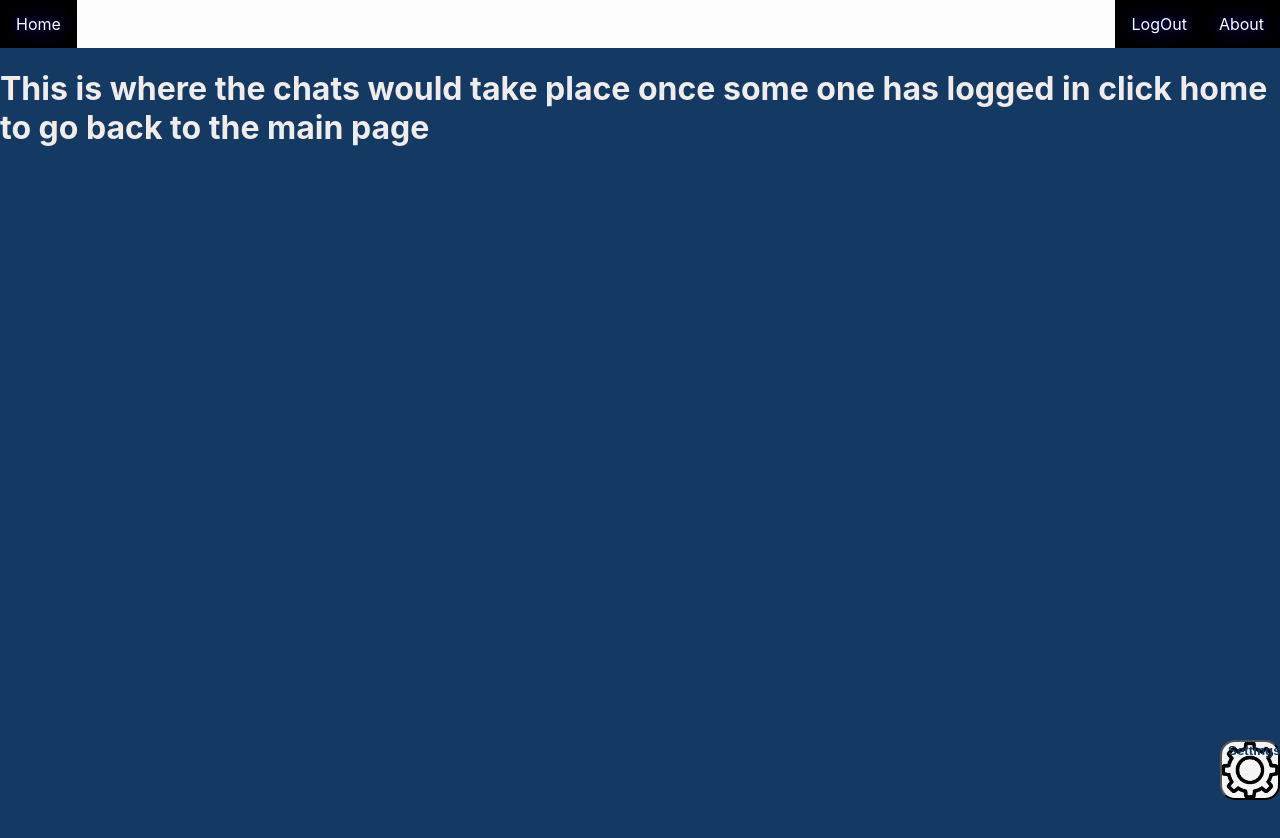
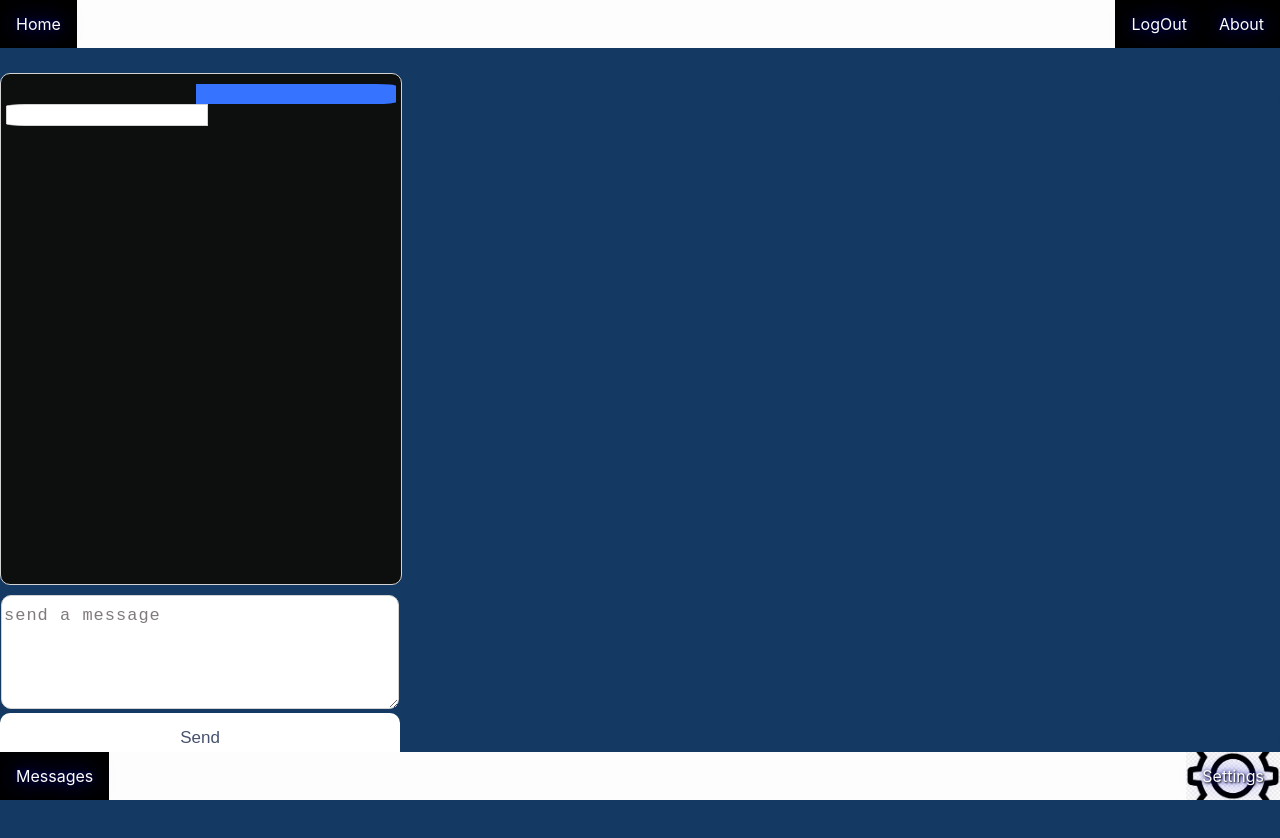
Before and after one commit to Josefbautista94/Messaging-App, a React (Create React App) app: page /Chatting in a window 1280 px wide. Shown: the top 838 px of the page. Before the commit the page ends 800 px from the top, so only its background shows below. Built offline with nearby package versions, Linux system fonts and the light colour scheme; no server answers.

Commit message:
Added a message window and a Bar on the bottom that would hold the settings & messages to the chat.js file

```diff
--- a/src/App.js
+++ b/src/App.js
@@ -1,22 +1,17 @@
-import React from "react";
-import {
-  BrowserRouter as Router,
-  Route,
-  Switch,
-  Redirect,
-} from "react-router-dom";
-import NavBar from "./Components/Navigation Bar/NavBar.js";
-import FrontPage from "./Components/Front Page/FrontPage.js";
-import About from "./Components/About/About.js";
-import Chat from "./Components/Chat/Chat.js";
-import Settings from "./Components/Settings/Settings.js";
-import Socket from "socket.io-client";
+import React from 'react';
+import { BrowserRouter as Router, Route, Switch, Redirect } from 'react-router-dom';
+import NavBar from './Components/Navigation Bar/NavBar.js';
+import FrontPage from './Components/Front Page/FrontPage.js';
+import About from './Components/About/About.js';
+import Chat from './Components/Chat/Chat.js';
+import Settings from './Components/Settings/Settings.js';
+// import Socket from 'socket.io-client';
 
 class App extends React.Component {
 	constructor(props) {
 		super(props);
 
-    this.socket = Socket("http://localhost:8000");
+		// this.socket = Socket('http://localhost:8000');
 
 		/**
      * Listening to "backend message" event for messages
@@ -24,9 +19,9 @@ class App extends React.Component {
      * anything else.
      */
 
-    this.socket.on("backend message", () => {
-      console.log("Connection succesfully established");
-    });
+		// this.socket.on('backend message', () => {
+		// 	console.log('Connection succesfully established');
+		// });
 	}
 
 	componentDidMount() {
@@ -36,7 +31,7 @@ class App extends React.Component {
      * is listening to. Event could've been named
      * anything else.
      */
-    this.socket.emit("frontend message");
+		// this.socket.emit('frontend message');
 	}
 
 	render() {
--- a/src/Components/Chat/Chat.css
+++ b/src/Components/Chat/Chat.css
@@ -1,27 +1,126 @@
-.chatting{
-    color:rgb(240, 236, 236);
+.settings {
+	background: url("../Images/settings.png");
+	background-size: 95px;
+	background-color: black;
+	background-position: center;
+	display: flex;
+	background-repeat: no-repeat;
+	float: right;
 }
 
-.settings{
-    background: url("../Images/settings.png");
-    background-size: 60px;
-   color:rgb(20, 57, 98) ;
-   font-weight: 800;
-    background-position:center;
-    display: flex;
-    background-repeat:no-repeat ;
-    width: 60px;
-    height: 60px;
-    border-radius: 15px;
-    outline: 0;
-    right:0;
-    bottom:   0;
-    position: absolute;
+.settings:hover {
+	background-color: rgb(12, 12, 12);
+	color: rgb(2, 2, 2);
+	opacity: .6;
+	text-shadow: 1px 1px 2px rgb(226, 222, 222), 0 0 25px rgb(241, 241, 250), 0 0 5px rgb(208, 208, 216);
 }
 
-.settings:hover{
-    background-color: rgb(12, 12, 12);
-    color: rgb(2, 2, 2);
-    opacity: .6;
-    text-shadow: 1px 1px 2px rgb(226, 222, 222), 0 0 25px rgb(241, 241, 250), 0 0 5px rgb(208, 208, 216);
+.page {
+	display: block;
+	height: 100vh;
+	width: 100%;
+	align-items: center;
+	background-color: rgb(20, 57, 98);
+	flex: column;
 }
+
+.container {
+	display: flex;
+	flex-direction: column;
+	width: 400px;
+	height: 500px;
+	max-height: 500px;
+	overflow: auto;
+	border: 1px solid lightgray;
+	border-radius: 10px;
+	padding-bottom: 10px;
+	margin-top: 25px;
+	background-color: rgb(13, 14, 14);
+}
+.mySide {
+	width: 100%;
+	display: flex;
+	justify-content: flex-end;
+	margin-top: 10px;
+}
+
+.myMessage {
+	width: 45%;
+	background-color: rgb(54, 115, 255);
+	color: rgb(2, 2, 2);
+	padding: 10px;
+	margin-right: 5px;
+	text-align: center;
+	border-top-right-radius: 10%;
+	border-bottom-right-radius: 10%;
+}
+
+.TheirSide {
+	justify-content: flex-start;
+}
+.theirMessage {
+	width: 45%;
+	background-color: rgb(255, 255, 255);
+	color: lightgray;
+	border: 1px solid lightgray;
+	padding: 10px;
+	margin-left: 5px;
+	text-align: center;
+	border-top-left-radius: 10%;
+	border-bottom-left-radius: 10%;
+}
+.Form {
+	width: 400px;
+}
+
+.send {
+	background-color: white;
+	width: 100%;
+	border: none;
+	height: 50px;
+	border-radius: 10px;
+	color: #46516e;
+	font-size: 17px;
+}
+
+.textArea {
+	width: 98%;
+	height: 100px;
+	border-radius: 10px;
+	margin-top: 10px;
+	padding-top: 10px;
+	font-size: 17px;
+	background-color: white;
+	border: 1px solid lightgray;
+	outline: none;
+	color: rgb(134, 128, 128);
+	letter-spacing: 1px;
+	line-height: 20px;
+}
+.textArea::placeholder {
+	color: rgb(129, 122, 122);
+}
+
+.chatBody {
+	text-align: center;
+}
+
+.chatBarUl {
+	list-style-type: none;
+	margin: 0;
+	padding: 0;
+	overflow: hidden;
+	background-color: rgb(253, 253, 253);
+	bottom: 0;
+	position: fixed;
+	width: 100%;
+}
+
+.messages {
+	background-size: 40px;
+	background-color: black;
+	background-position: center;
+	display: flex;
+	background-repeat: no-repeat;
+	float: Left;
+}
--- a/src/Components/Chat/Chat.js
+++ b/src/Components/Chat/Chat.js
@@ -1,23 +1,39 @@
 import React, { Component } from 'react';
-import './Chat.css'
-import {Link} from 'react-router-dom';
-class Chat extends Component{
+import './Chat.css';
+import { Link } from 'react-router-dom';
+class Chat extends Component {
+	render() {
+		return (
+			<div className="page">
+				<body className="chatBody">
+					<div className="container">
+						<div className="mySide">
+							<div className="myMessage" />
+						</div>
 
-render(){
+						<div className="TheirSide">
+							<div className="theirMessage" />
+						</div>
+					</div>
+					<form className="Form">
+						<textarea className="textArea" placeholder="send a message" />
+						<button className="send">Send</button>
+					</form>
+				</body>
 
-    return(
-        <div>
-        <header>
-        <h1 className ="chatting">This is where the chats would take place once some one has logged in click home to go back to the main page</h1>
-        </header>
-        <body>
-        <Link to ="/Settings">
-            <button className = "settings"> Settings </button>
-            </Link>
-        </body>
-        </div>
-    )
-}
+				<ul className="chatBarUl">
+					<li className="messages">
+						<a>Messages</a>
+					</li>
+					<Link to="/Settings">
+						<li className="settings">
+							<a>Settings</a>
+						</li>
+					</Link>
+				</ul>
+			</div>
+		);
+	}
 }
 
 export default Chat;
```
Also changed, not shown: src/Components/Front Page/FrontPage.css (+9 -13 lines), src/Components/Navigation Bar/NavBar.css (+14 -22 lines). Lines whose indentation alone changed are shown as unchanged.
